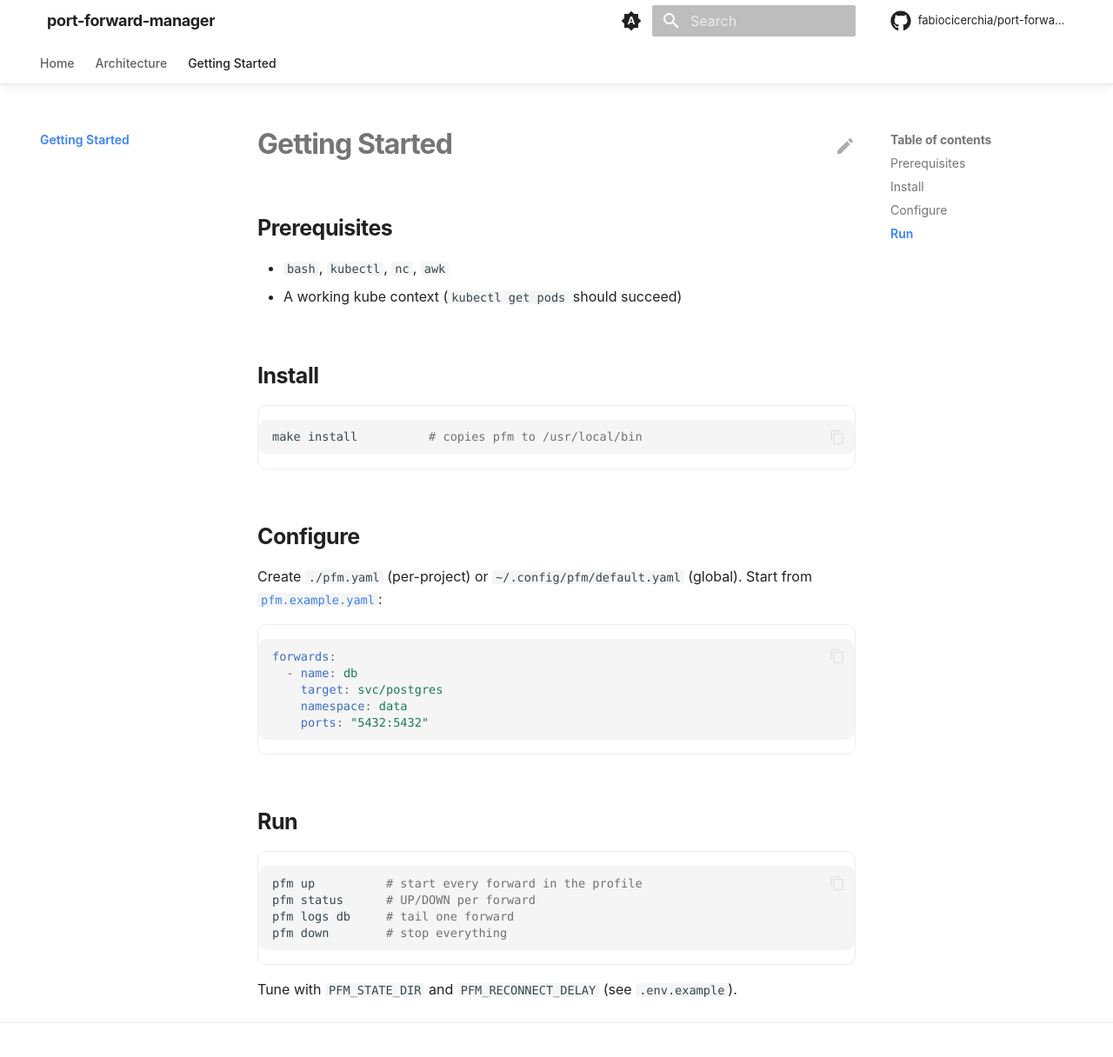
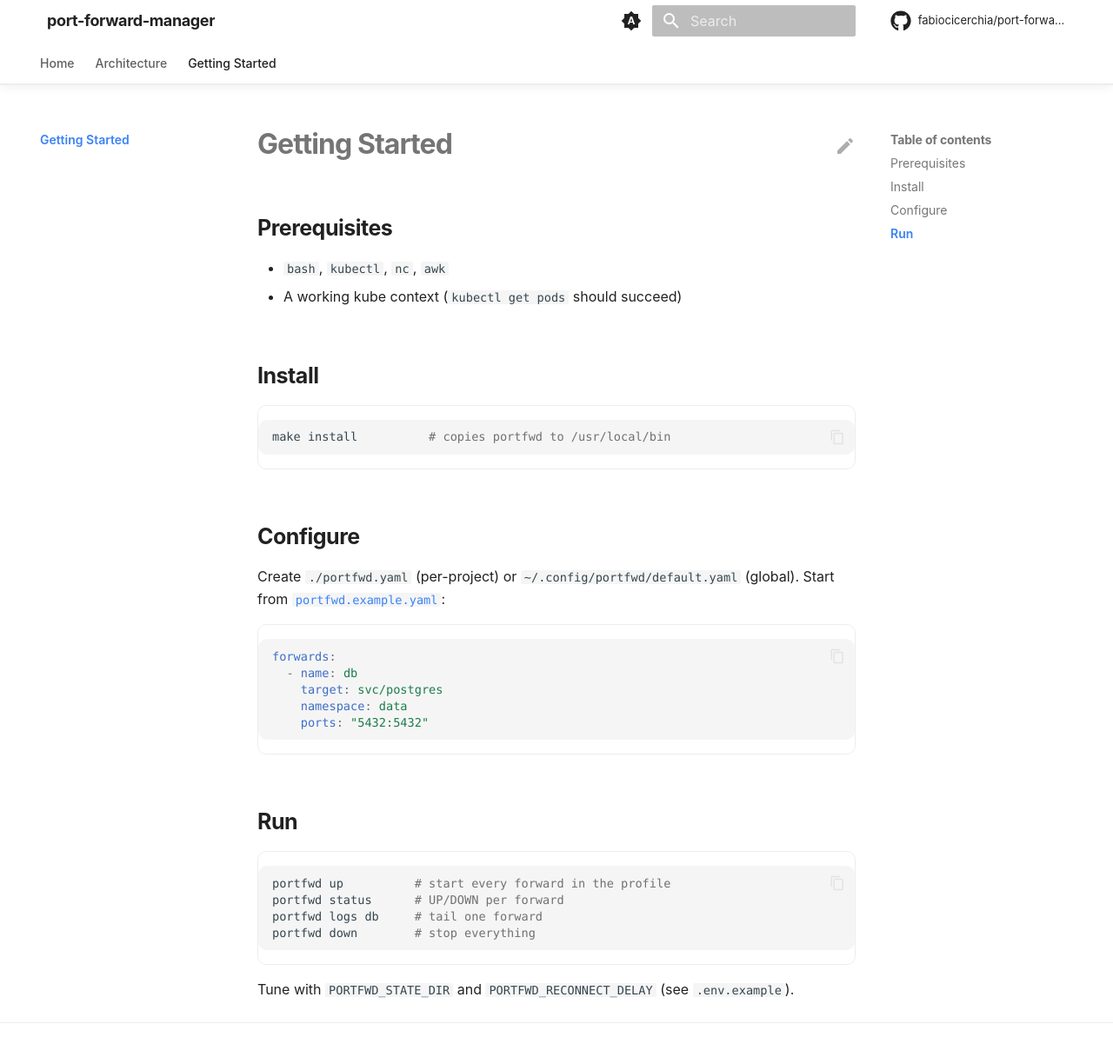
Before and after one commit to fabiocicerchia/port-forward-manager, an MkDocs documentation site: the page built from docs/getting-started.md, in a window 1280 px wide and 1241 px high. Shown: the top 1216 px of the window at 87% size. Built offline with MkDocs 1.6.1 and Material for MkDocs 9.7.7, drawn with Linux system fonts in a browser that asks for light colours; comment, search, counter and statistics services are not loaded.

Commit message:
refactor!: rename the `pfm` command to `portfwd` (#56)
* refactor!: rename the `pfm` command to `portfwd`

`pfm` is too generic to put in /usr/bin: it is an existing binary package in Debian and Ubuntu. Distro packaging is
where that bites — a package cannot own a name another package already
claims — so the rename happens before anyone installs it, not after.

BREAKING CHANGE: the command is now `portfwd`. The profile is now ./portfwd.yaml or ~/.config/portfwd/default.yaml, and PFM_STATE_DIR is PORTFWD_STATE_DIR.

Co-Authored-By: Claude Opus 5 (1M context) <noreply@anthropic.com>
Claude-Session: https://claude.ai/code/session_01PJDSbimNtVbucZBkcswNDB

* docs: realign the verb table after the rename

`portfwd` is four characters longer than `pfm`, which pushed a cell past
the column width and broke MD060.

Co-Authored-By: Claude Opus 5 (1M context) <noreply@anthropic.com>
Claude-Session: https://claude.ai/code/session_01PJDSbimNtVbucZBkcswNDB

---------

Co-authored-by: Claude Opus 5 (1M context) <noreply@anthropic.com>

````diff
--- a/docs/getting-started.md
+++ b/docs/getting-started.md
@@ -8,13 +8,13 @@
 ## Install
 
 ```sh
-make install          # copies pfm to /usr/local/bin
+make install          # copies portfwd to /usr/local/bin
 ```
 
 ## Configure
 
-Create `./pfm.yaml` (per-project) or `~/.config/pfm/default.yaml` (global).
-Start from [`pfm.example.yaml`](https://github.com/fabiocicerchia/port-forward-manager/blob/main/pfm.example.yaml):
+Create `./portfwd.yaml` (per-project) or `~/.config/portfwd/default.yaml` (global).
+Start from [`portfwd.example.yaml`](https://github.com/fabiocicerchia/port-forward-manager/blob/main/portfwd.example.yaml):
 
 ```yaml
 forwards:
@@ -27,10 +27,10 @@ forwards:
 ## Run
 
 ```sh
-pfm up          # start every forward in the profile
-pfm status      # UP/DOWN per forward
-pfm logs db     # tail one forward
-pfm down        # stop everything
+portfwd up          # start every forward in the profile
+portfwd status      # UP/DOWN per forward
+portfwd logs db     # tail one forward
+portfwd down        # stop everything
 ```
 
-Tune with `PFM_STATE_DIR` and `PFM_RECONNECT_DELAY` (see `.env.example`).
+Tune with `PORTFWD_STATE_DIR` and `PORTFWD_RECONNECT_DELAY` (see `.env.example`).
--- a/pfm.example.yaml
+++ b/portfwd.example.yaml
@@ -1,4 +1,4 @@
-# Copy to ./pfm.yaml (per-project) or ~/.config/pfm/default.yaml (global).
+# Copy to ./portfwd.yaml (per-project) or ~/.config/portfwd/default.yaml (global).
 forwards:
   - name: db
     target: svc/postgres
````
Also changed, not shown: CLAUDE.md (+6 -6 lines), CONTRIBUTING.md (+3 -3 lines), README.md (+26 -26 lines), docs/architecture.md (+6 -6 lines), examples/basic/README.md (+3 -3 lines), .github/ISSUE_TEMPLATE/bug_report.md, 14 other files.
